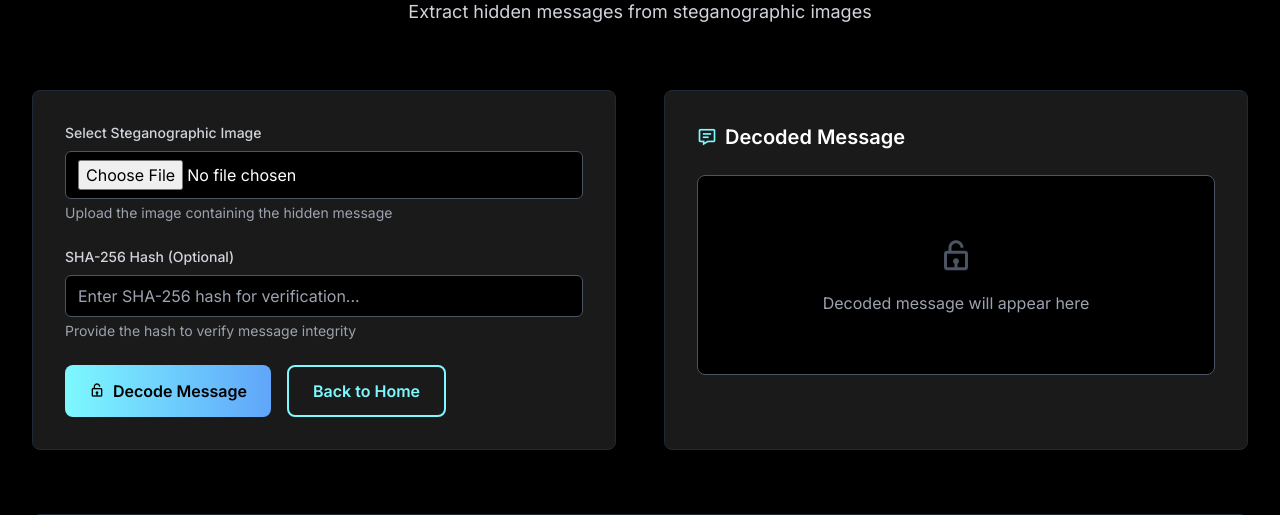
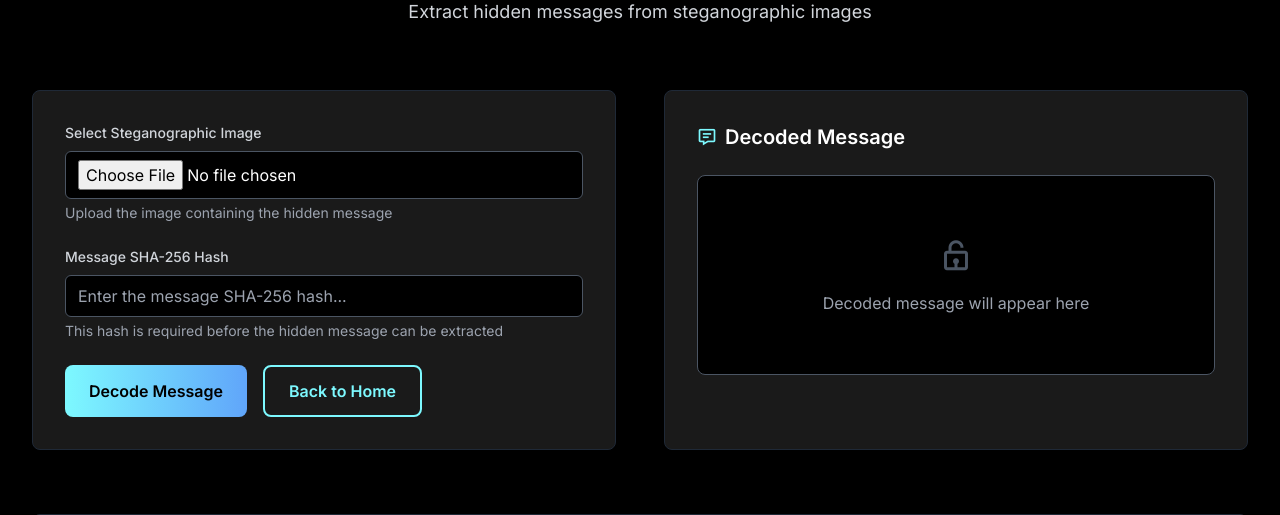
Before and after one commit to Bocchi02/CipherCanvas, a Django app: page /decode/ in a window 1280 px wide. Shown: the part 227-742 px from the top of the page. Run offline with Django 5.2, Linux system fonts and the light colour scheme; some libraries are stand-ins or nearby versions.

Commit message:
make decode functional and fix minor interface issues

```diff
--- a/core/templates/decode.html
+++ b/core/templates/decode.html
@@ -142,6 +142,7 @@
           <form
             method="post"
             enctype="multipart/form-data"
+            action="{% url 'decode' %}"
             class="bg-dark-gray border border-gray-800 rounded-lg p-8"
           >
             {% csrf_token %}
@@ -168,17 +169,18 @@
               <label
                 for="sha256"
                 class="block text-sm font-medium text-gray-300 mb-2"
-                >SHA-256 Hash (Optional)</label
+                >Message SHA-256 Hash</label
               >
               <input
                 type="text"
                 id="sha256"
                 name="sha256"
-                placeholder="Enter SHA-256 hash for verification..."
+                placeholder="Enter the message SHA-256 hash..."
+                required
                 class="w-full px-3 py-2 bg-black border border-gray-600 rounded-md text-white focus:outline-none focus:ring-2 focus:ring-electric-blue focus:border-transparent"
               />
               <p class="text-sm text-gray-400 mt-1">
-                Provide the hash to verify message integrity
+                This hash is required before the hidden message can be extracted
               </p>
             </div>
 
@@ -187,7 +189,7 @@
                 type="submit"
                 class="bg-gradient-to-r from-electric-blue to-blue-400 text-black font-semibold py-3 px-6 rounded-lg hover:shadow-lg hover:shadow-electric-blue/25 transform hover:-translate-y-1 transition-all duration-300"
               >
-                <i class="bx bx-lock-open mr-2"></i>Decode Message
+                Decode Message
               </button>
               <a
                 href="/"
@@ -206,9 +208,23 @@
             <div
               class="min-h-[200px] bg-black border border-gray-600 rounded-lg p-6 flex items-center justify-center"
             >
-              <div id="messageDisplay" class="text-center text-gray-400">
+              <div id="messageDisplay" class="text-center text-gray-400 w-full">
+                {% if error %}
+                <i class="bx bx-error-circle text-4xl mb-4 text-red-400"></i>
+                <p class="text-red-400">{{ error }}</p>
+                {% elif decoded_message %}
+                <i class="bx bx-check-circle text-4xl mb-4 text-green-400"></i>
+                <p class="text-sm text-gray-400 mb-2">Decoded message:</p>
+                <p class="text-white whitespace-pre-wrap break-words">
+                  {{ decoded_message }}
+                </p>
+                <div class="mt-4 space-y-2 text-left text-sm break-all">
+                  <p><strong>Message Hash:</strong> {{ generated_hash }}</p>
+                </div>
+                {% else %}
                 <i class="bx bx-lock-open text-4xl mb-4 text-gray-600"></i>
                 <p>Decoded message will appear here</p>
+                {% endif %}
               </div>
             </div>
           </div>
--- a/core/tests.py
+++ b/core/tests.py
@@ -12,6 +12,12 @@ class CaesarCipherTests(SimpleTestCase):
         self.assertEqual(
             caesar_cipher("Attack at Dawn! Zebra-123", 15),
             "Piiprz pi Splc! Otqgp-123",
+        )
+
+    def test_caesar_cipher_reverses_shift_by_15(self):
+        self.assertEqual(
+            caesar_cipher("Piiprz pi Splc! Otqgp-123", -15),
+            "Attack at Dawn! Zebra-123",
         )
 
 
--- a/core/views.py
+++ b/core/views.py
@@ -4,7 +4,7 @@ from django.conf import settings
 from .forms import EncodeForm
 from .services.cipher import caesar_cipher
 from .services.hashing import generate_file_sha256, generate_sha256, verify_file_integrity
-from .services.steganography import encode_image
+from .services.steganography import decode_image, encode_image, extract_message_and_hash
 
 CAESAR_SHIFT = 15
 
@@ -59,12 +59,56 @@ def encode(request):
     return render(request, "encode.html", context)
 
 def decode(request):
-    # if request.method == 'POST':
-    #     text = request.POST.get('text')
-    #     shift = int(request.POST.get('shift', 0))
-    #     decoded_text = caesar_decipher(text, shift)
-    #     return render(request, 'index.html', {'decoded_text': decoded_text})
-    return render(request, 'decode.html')
+    context = {}
+
+    if request.method == "POST":
+        uploaded_image = request.FILES.get("image")
+        entered_hash = (request.POST.get("sha256") or "").strip().lower()
+
+        if not uploaded_image:
+            context["error"] = "Please upload an encoded image."
+            return render(request, "decode.html", context)
+
+        if not entered_hash:
+            context["error"] = "Please enter the Caesar-encoded message SHA-256 hash."
+            return render(request, "decode.html", context)
+
+        temp_dir = os.path.join(settings.MEDIA_ROOT, "temp")
+        os.makedirs(temp_dir, exist_ok=True)
+
+        image_path = os.path.join(temp_dir, uploaded_image.name)
+
+        with open(image_path, "wb+") as destination:
+            for chunk in uploaded_image.chunks():
+                destination.write(chunk)
+
+        extracted_data = decode_image(image_path)
+
+        if not extracted_data:
+            context["error"] = "No hidden message found in the image."
+            return render(request, "decode.html", context)
+
+        encrypted_message, stored_hash = extract_message_and_hash(extracted_data)
+
+        if not encrypted_message or not stored_hash:
+            context["error"] = "Invalid or corrupted hidden message data."
+            return render(request, "decode.html", context)
+
+        generated_hash = generate_sha256(encrypted_message)
+
+        if entered_hash != stored_hash or entered_hash != generated_hash:
+            context["error"] = "The message SHA-256 hash does not match. The hidden message cannot be extracted."
+            context["entered_hash"] = entered_hash
+            context["generated_hash"] = generated_hash
+            return render(request, "decode.html", context)
+
+        context = {
+            "decoded_message": caesar_cipher(encrypted_message, -CAESAR_SHIFT),
+            "entered_hash": entered_hash,
+            "generated_hash": generated_hash,
+        }
+
+    return render(request, "decode.html", context)
 
 def verify(request):
     context = {}
```
Also changed, not shown: core/templates/encode.html (+5 -5 lines), core/templates/verify.html (+4 -11 lines).
